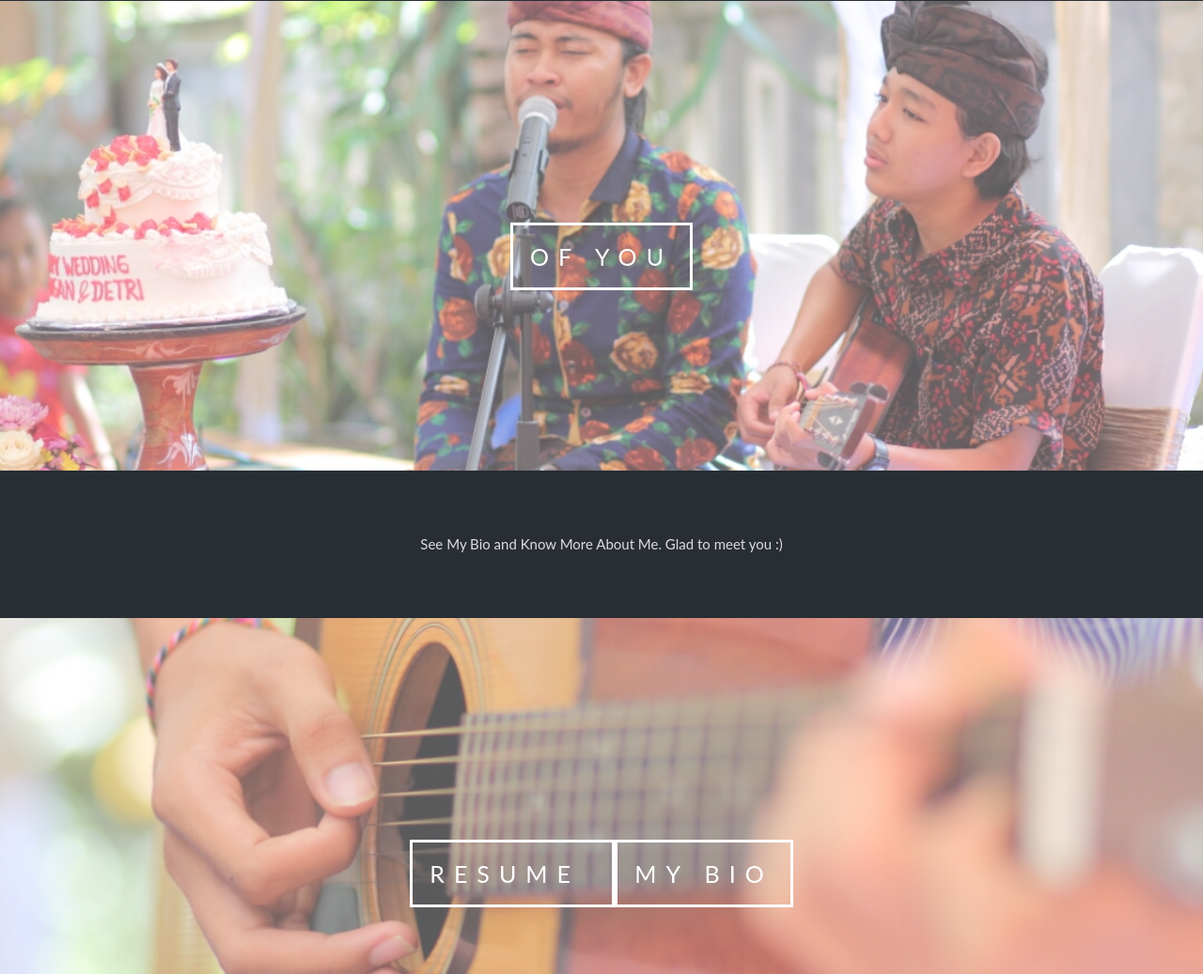
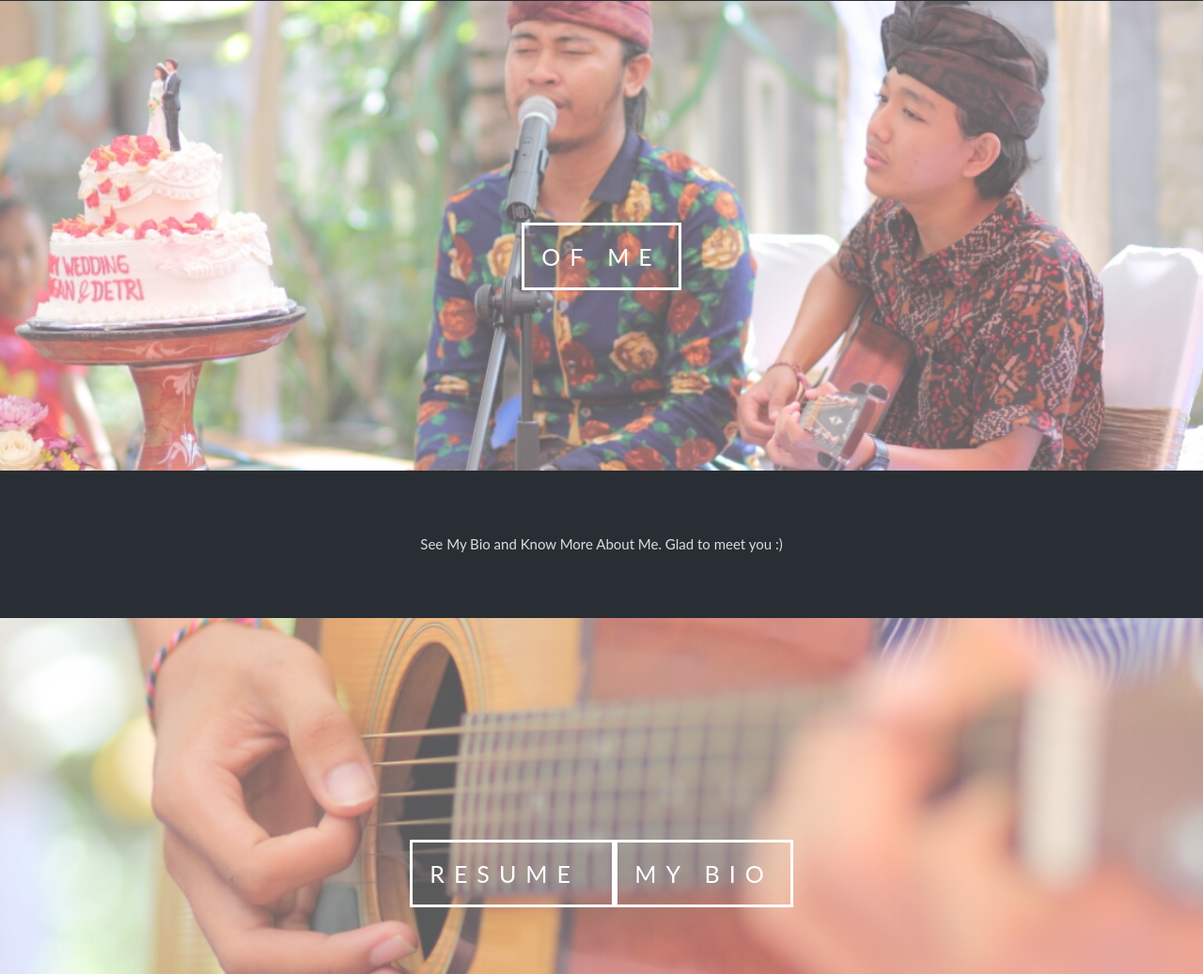
Before and after one commit to NyamNyam41/NyamNyam41.github.io, a plain HTML site: page portfolio/index.html in a window 1280 px wide. Shown: the part 1462-2499 px from the top of the page at 94% size. Drawn offline with Linux system fonts and the light colour scheme.

Commit message:
Update index.html

```diff
--- a/portfolio/index.html
+++ b/portfolio/index.html
@@ -34,7 +34,7 @@
 
 <div class="bgimg-3">
   <div class="caption">
-    <span class="border">OF YOU</span>
+    <span class="border">OF ME</span>
   </div>
 </div>
 
```
